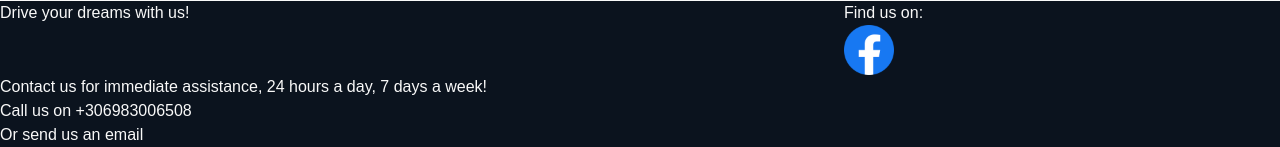
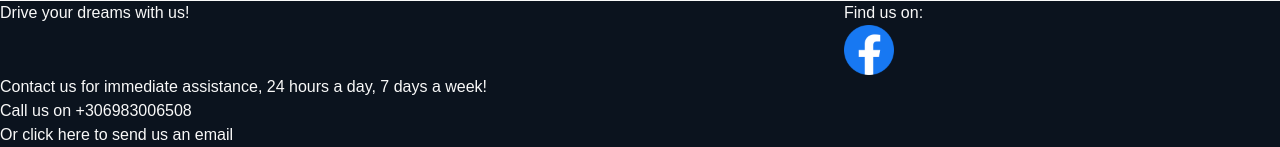
Before and after one commit to iwnasv/bikocars, a PHP site: page /book/index.php?bc=1 in a window 1280 px wide. Shown: the part 1029-1176 px from the top of the page. Run offline with PHP 8.4, Linux system fonts and the light colour scheme; the visitor is signed in with stand-in values (Sample User, id 1); data that the repository does not hold is empty; some libraries are stand-ins or nearby versions.

Commit message:
Clarify clickable link

```diff
--- a/src/footer.php
+++ b/src/footer.php
@@ -1,4 +1,4 @@
 <div id="about-us">Drive your dreams with us!</div>
 <div id="social-media">Find us on: <ul><li><a href="https://www.facebook.com/KIKOCARSGR"><img src="/asset/facebook.png"></a></li></ul><hr class="phone"></div>
 <div id="gmaps">[google maps]<hr class="phone"></div>
-<div id="contact-bottom">Contact us for immediate assistance, 24 hours a day, 7 days a week! <ul><li><a href="tel:00306983006508">Call us on +306983006508</a></li><li>Or <a href="mailto:kikocarsgr@gmail.com">send us an email</a></div>
+<div id="contact-bottom">Contact us for immediate assistance, 24 hours a day, 7 days a week! <ul><li><a href="tel:00306983006508">Call us on +306983006508</a></li><li>Or <a href="mailto:kikocarsgr@gmail.com">click here to send us an email</a></div>
```
